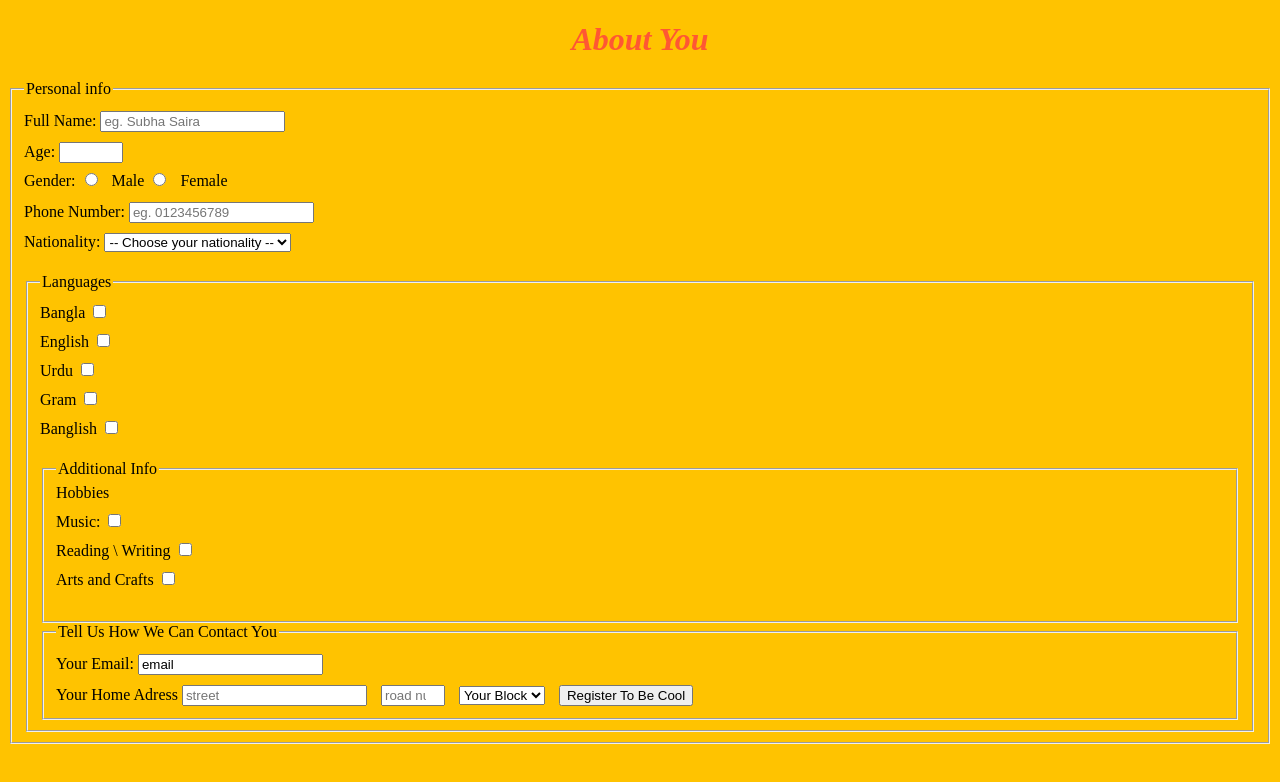
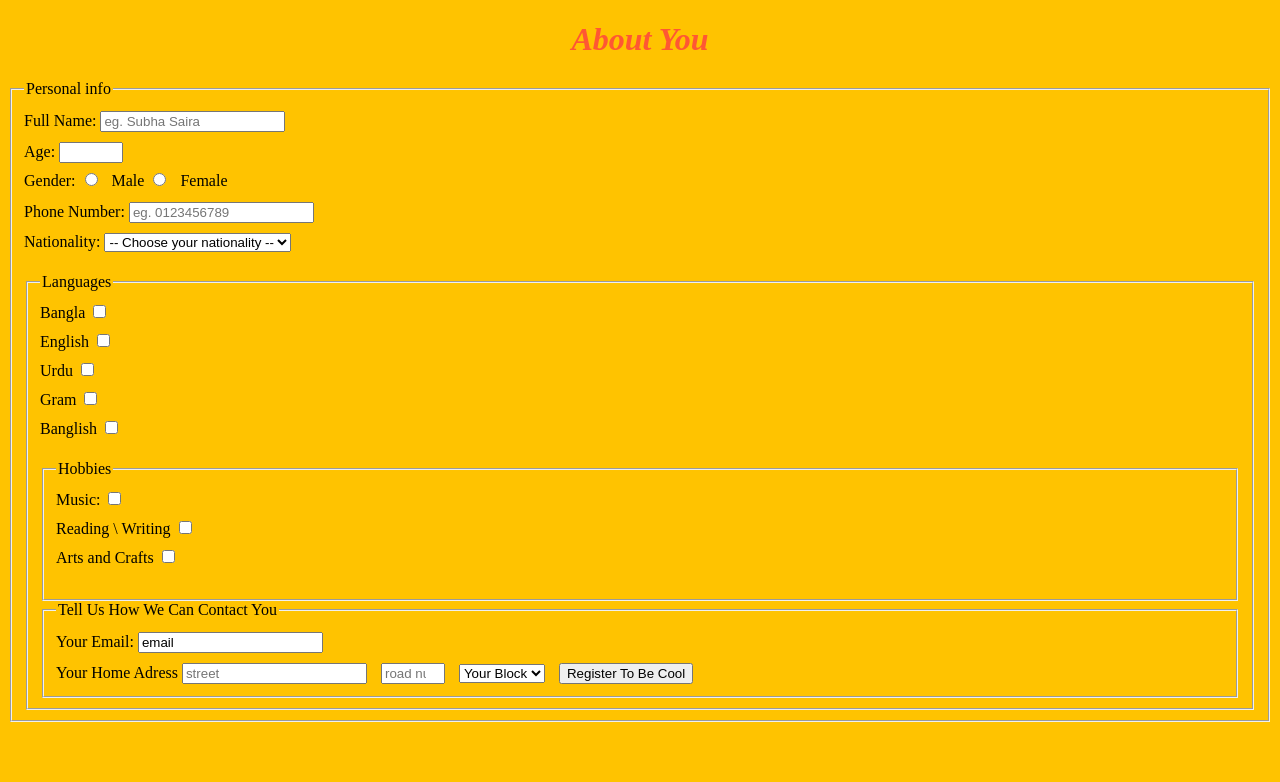
Before and after one commit to wistfultree7/abbu, a plain HTML site: page index.html in a window 1280 px wide. Drawn offline with Linux system fonts and the light colour scheme.

Commit message:
Update index.html

```diff
--- a/index.html
+++ b/index.html
@@ -56,9 +56,8 @@
   <input type="checkbox" id="bgl" name="languages[]" value="banglish"><br><br>
       <fieldset>
         <legend>
-          Additional Info
+          Hobbies
         </legend>
-        <label>Hobbies</label><br>
         <label for="music">Music:</label>
           <input type="checkbox" id="music" name="hobbies[]" value="music" required><br>
           <label for="readingwriting">Reading \ Writing</label>
```
